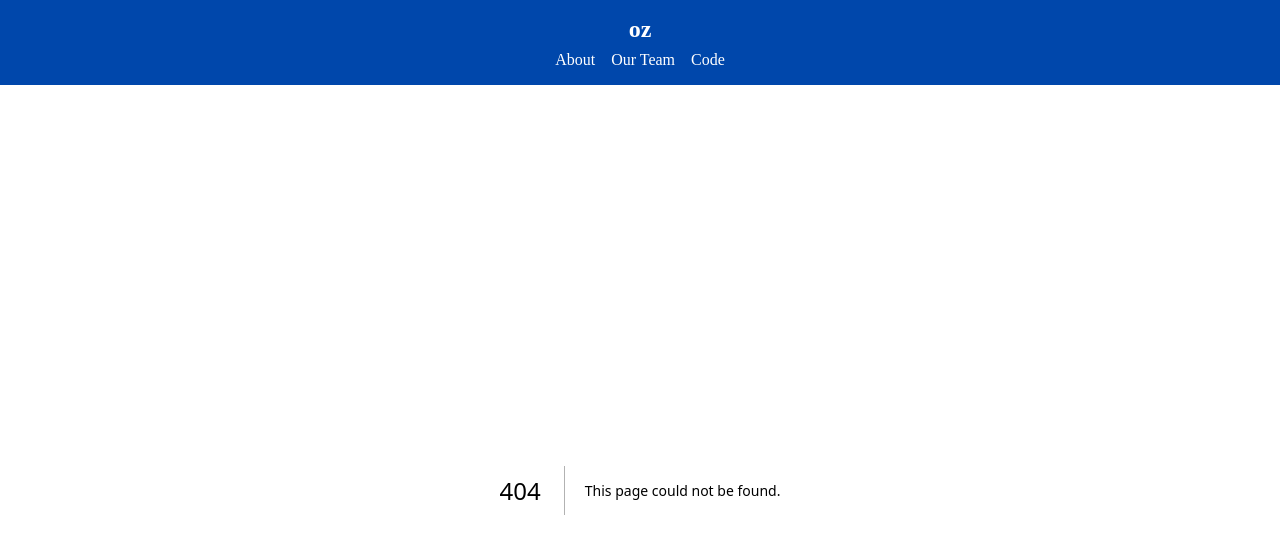
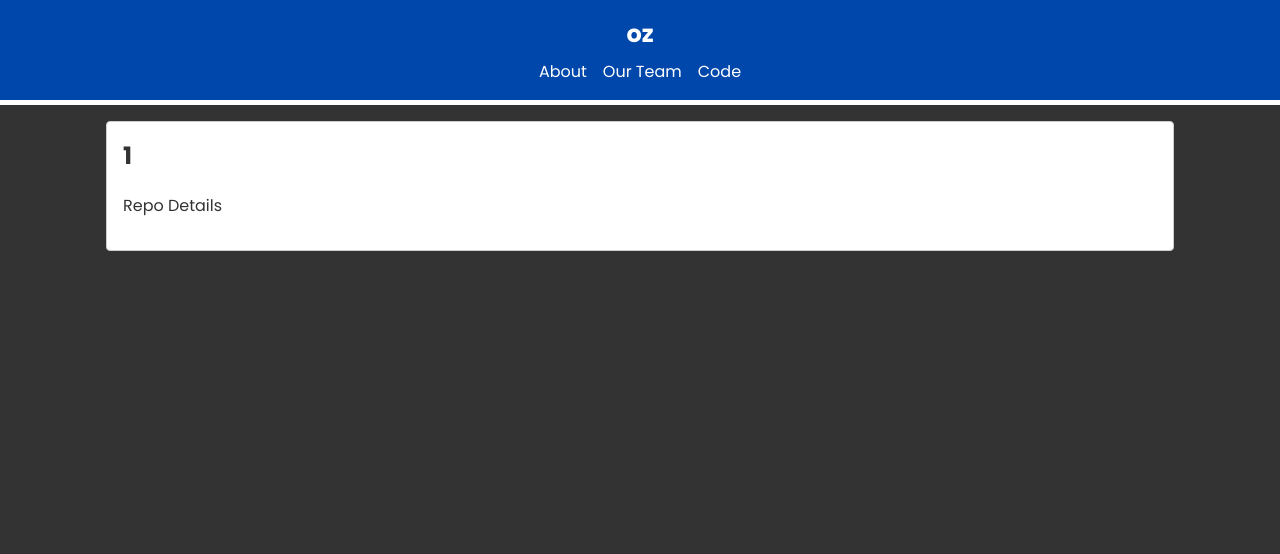
Before and after one commit to omar-zeineddine/next-13-github-api, a Next.js app: page /code/repos/1 in a window 1280 px wide. Before the commit this address had no page. Shown: the top 554 px of the page. Built offline with nearby package versions, Linux system fonts and the light colour scheme.

Commit message:
feat - repos dynamic pages

```diff
--- /dev/null
+++ b/app/code/repos/[name]/page.jsx
@@ -0,0 +1,9 @@
+const RepoPage = ({ params: { name } }) => {
+  return (
+    <div className="card">
+      <h2>{name}</h2>
+      <p>Repo Details</p>
+    </div>
+  );
+};
+export default RepoPage;
--- a/app/code/repos/page.jsx
+++ b/app/code/repos/page.jsx
@@ -1,10 +1,14 @@
 import Link from "next/link";
+import { resolve } from "path";
 import { FaStar, FaCodeBranch, FaEye } from "react-icons/fa";
 
 async function fetchRepos() {
   const response = await fetch(
     "https://api.github.com/users/omar-zeineddine/repos"
   );
+
+  await new Promise((resolve) => setTimeout(resolve, 500));
+
   const repos = await response.json();
   return repos;
 }
--- a/app/layout.jsx
+++ b/app/layout.jsx
@@ -1,6 +1,5 @@
 import { Poppins } from "next/font/google";
 import Header from "./components/Header";
-import localFont from "next/font/local";
 
 import "./globals.css";
 
@@ -18,7 +17,7 @@ export const metadata = {
 export default function RootLayout({ children }) {
   return (
     <html lang="en">
-      <body>
+      <body className={poppins.className}>
         <Header />
         <main className="container">{children}</main>
       </body>
```
